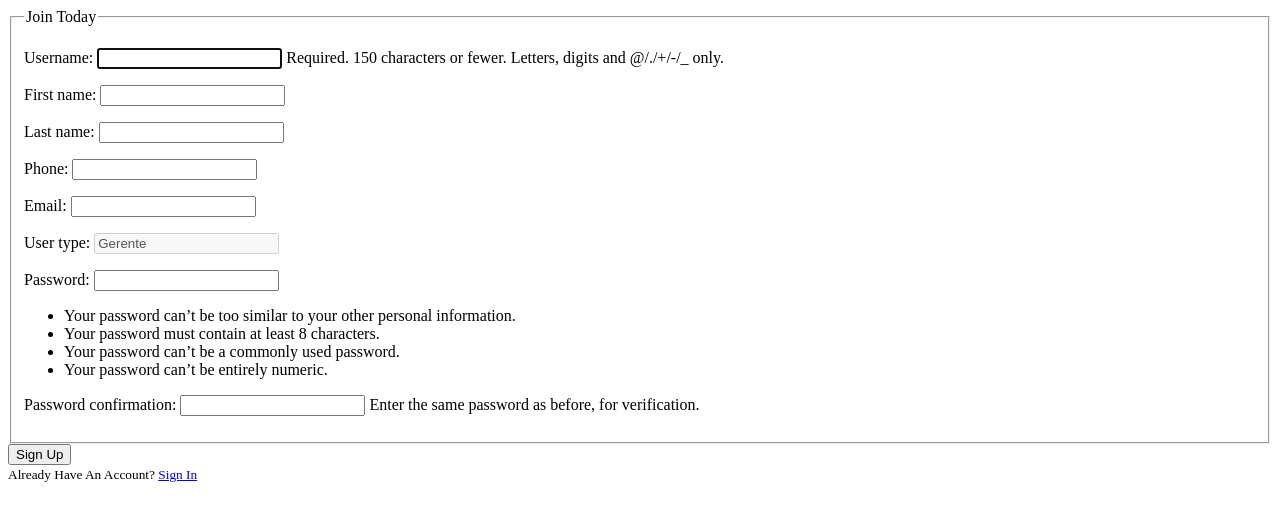
After one commit to ntjk/Evento, a Django app: page /crearAgente in a window 1280 px wide. The commit adds this page. Shown: the top 521 px of the page. Run offline with Django 3.2, Linux system fonts and the light colour scheme.

Commit message:
modificacion del modelo y formulario de registro
cambio en settings tambien para agregar campos al modelo User que trae  Django

```diff
--- a/Evento/settings.py
+++ b/Evento/settings.py
@@ -39,6 +39,8 @@ INSTALLED_APPS = [
     'django.contrib.messages',
     'django.contrib.staticfiles',
 ]
+
+AUTH_USER_MODEL = 'eventos.User'
 
 MIDDLEWARE = [
     'django.middleware.security.SecurityMiddleware',
--- a/eventos/admin.py
+++ b/eventos/admin.py
@@ -1,6 +1,7 @@
 from django.contrib import admin
-from .models import Evento, Fecha, Ponencia, Ponente, Asistente
+from .models import Evento, Fecha, Ponencia, Ponente, Asistente, User
 
+admin.site.register(User)
 admin.site.register(Evento)
 admin.site.register(Fecha)
 admin.site.register(Ponencia)
--- /dev/null
+++ b/eventos/forms.py
@@ -0,0 +1,16 @@
+from django import forms
+#from django.contrib.auth.models import User
+from django.contrib.auth.forms import UserCreationForm
+from .models import User
+
+class UserRegisterForm(UserCreationForm):
+    email = forms.EmailField()
+    first_name = forms.CharField()
+    last_name = forms.CharField()
+    phone = forms.CharField()
+    user_type = forms.CharField(disabled=True, initial='Gerente')
+    #user_type.disabled(True)
+
+    class Meta:
+        model = User
+        fields = ['username', 'first_name', 'last_name', 'phone', 'email', 'user_type', 'password1', 'password2']
--- a/eventos/models.py
+++ b/eventos/models.py
@@ -1,4 +1,5 @@
 from django.db import models
+from django.contrib.auth.models import AbstractUser
 
 class Evento(models.Model):
 	nombre_evento = models.CharField('Nombre', max_length=100)
@@ -38,3 +39,7 @@ class Ponente(models.Model):
 	organizacion_ponente = models.CharField('Organización a la que pertenece', max_length=65)
 	def __str__(self):
 		return self.nombre_ponente+' '+self.apellido_ponente
+
+class User(AbstractUser):
+    user_type = models.CharField(max_length=25)
+    phone = models.CharField(max_length=25)
--- /dev/null
+++ b/eventos/templates/eventos/crearAgente.html
@@ -0,0 +1,27 @@
+{% load static %}
+<!doctype html>
+<html>
+    <head>
+        <title>Menu</title>
+        <link rel="stylesheet" type="text/css" href="{% static 'eventos/style.css' %}">
+    </head>
+    <body>
+    	<div class="content-section">
+        <form method="POST">
+            {% csrf_token %}
+            <fieldset class="form-group">
+                <legend class="border-bottom mb-4">Join Today</legend>
+                {{ form.as_p }}
+            </fieldset>
+            <div class="form-group">
+                <button class="btn btn-outline-info" type="submit">Sign Up</button>
+            </div>
+        </form>
+        <div class="border-top pt-3">
+            <small class="text-muted">
+                Already Have An Account? <a class="ml-2" href="#">Sign In</a>
+            </small>
+        </div>
+    </div>
+    </body>
+</html>
--- a/eventos/urls.py
+++ b/eventos/urls.py
@@ -13,6 +13,8 @@ urlpatterns = [
 	path('agregarPonente', views.agregarPonente, name='agregarPonente'),
 	path('agregarAsistente', views.agregarAsistente, name='agregarAsistente'),
 	path('agregarFecha', views.agregarFecha, name='agregarFecha'),
+	path('crearGerente', views.agregarFecha, name='agregarFecha'),
+	path('crearAgente', views.crearAgente, name='crearAgente'),
 	#path('<int:pk>/', views.DetalleView.as_view(), name='detalle'),
 	#path('<int:pk>/ponencias/', views.PonenciasView.as_view(), name='ponencias'),
 	#path('', views.index, name='index'),
--- a/eventos/views.py
+++ b/eventos/views.py
@@ -1,22 +1,20 @@
 from django.http import HttpResponse
 from django.http import HttpResponseRedirect
-from django.shortcuts import get_object_or_404, render
+from django.shortcuts import get_object_or_404, render, redirect
 from django.urls import reverse
 from django.views import generic
-from .models import Evento, Ponencia, Ponente, Fecha, Asistente
+from .models import Evento, Ponencia, Ponente, Fecha, Asistente, User
 from django.utils import timezone
-
+from django.contrib.auth import login, authenticate
+#from django.contrib.auth.forms import UserCreationForm
+from django.contrib import messages
+from .forms import UserRegisterForm
 
 '''class IndexView(generic.ListView):
 	template_name = 'eventos/index.html'
 	context_object_name = 'lista_eventos'
 	def get_queryset(self):
 		return Evento.objects.order_by('-id'))'''
-
-'''def ponentes(request):
-    return render(request, 'eventos/ponentes.html', {'ponentes': Ponente.objects.all()})
-    def get_queryset(self):
-    	return Ponente.objects.filter()'''
 
 def eventos(request):
 	return render(request, 'eventos/index.html', {'eventos': Evento.objects.all()})
@@ -68,8 +66,7 @@ def crearPonencia(request):
 		return render(request, 'eventos/crearPonencia.html', {
 			'error_message': "No ingreso nombre del evento",
 			'eventos': Evento.objects.all(),
-			'ponentes': Ponente.objects.all(),
-			'fechas': Fecha.objects.all()
+			'ponentes': Ponente.objects.all()
 			})
 	else:
 		nueva_ponencia = Ponencia(nombre_ponencia=nombre, fecha_ponencia=fecha, duracion=duracion,
@@ -126,3 +123,30 @@ def agregarFecha(request):
 		nueva_fecha = Fecha(fecha_evento = fecha, evento_id=evento)
 		nueva_fecha.save()
 	return HttpResponseRedirect(reverse('eventos:fechas', args=(evento,)))
+
+'''def crearAgente(request):
+    if request.method == 'POST':
+        form = UserCreationForm(request.POST)
+        if form.is_valid():
+            form.save()
+            username = form.cleaned_data.get('username')
+            raw_password = form.cleaned_data.get('password1')
+            user = authenticate(username=username, password=raw_password)
+            login(request, user)
+            return redirect('index')
+    else:
+        form = UserCreationForm()
+    return render(request, 'eventos/crearAgente.html', {'form': form})'''
+
+def crearAgente(request):
+	if request.method == 'POST':
+		form = UserRegisterForm(request.POST)
+		if form.is_valid():
+			print('valido')
+			form.save()
+			username = form.cleaned_data.get('username')
+			messages.success(request, f'Account created for {username}!')
+			return redirect(reverse('eventos:index'))
+	else:
+		form = UserRegisterForm()
+	return render(request, 'eventos/crearAgente.html', {'form' : form})
```
Also changed, not shown: eventos/templates/eventos/crearPonencia.html (+2 -6 lines), eventos/templates/eventos/menu.html (+8 -0 lines), db.sqlite3, eventos/migrations/0001_initial.py, eventos/migrations/0002_auto_20190714_1320.py (deleted).
